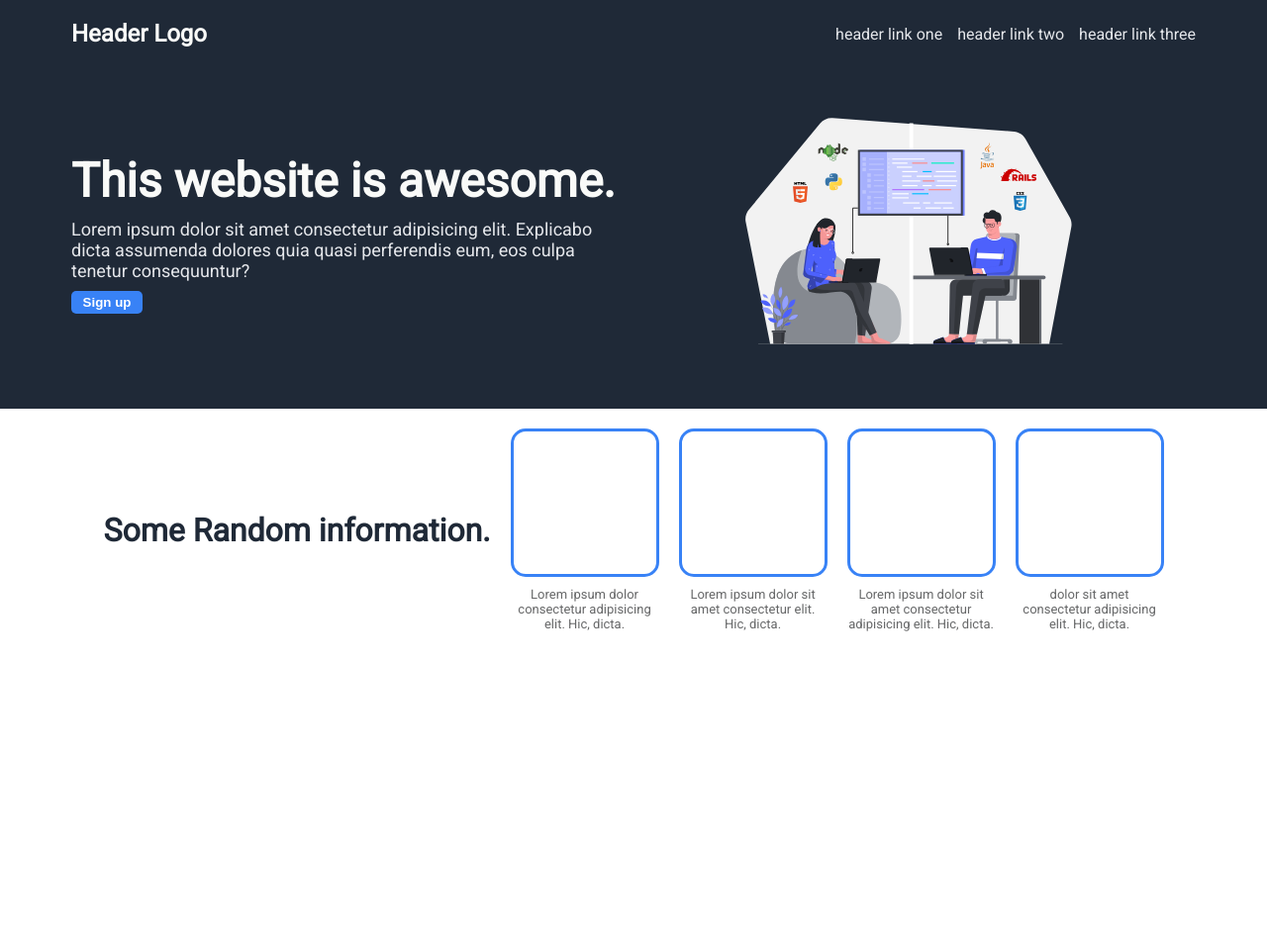
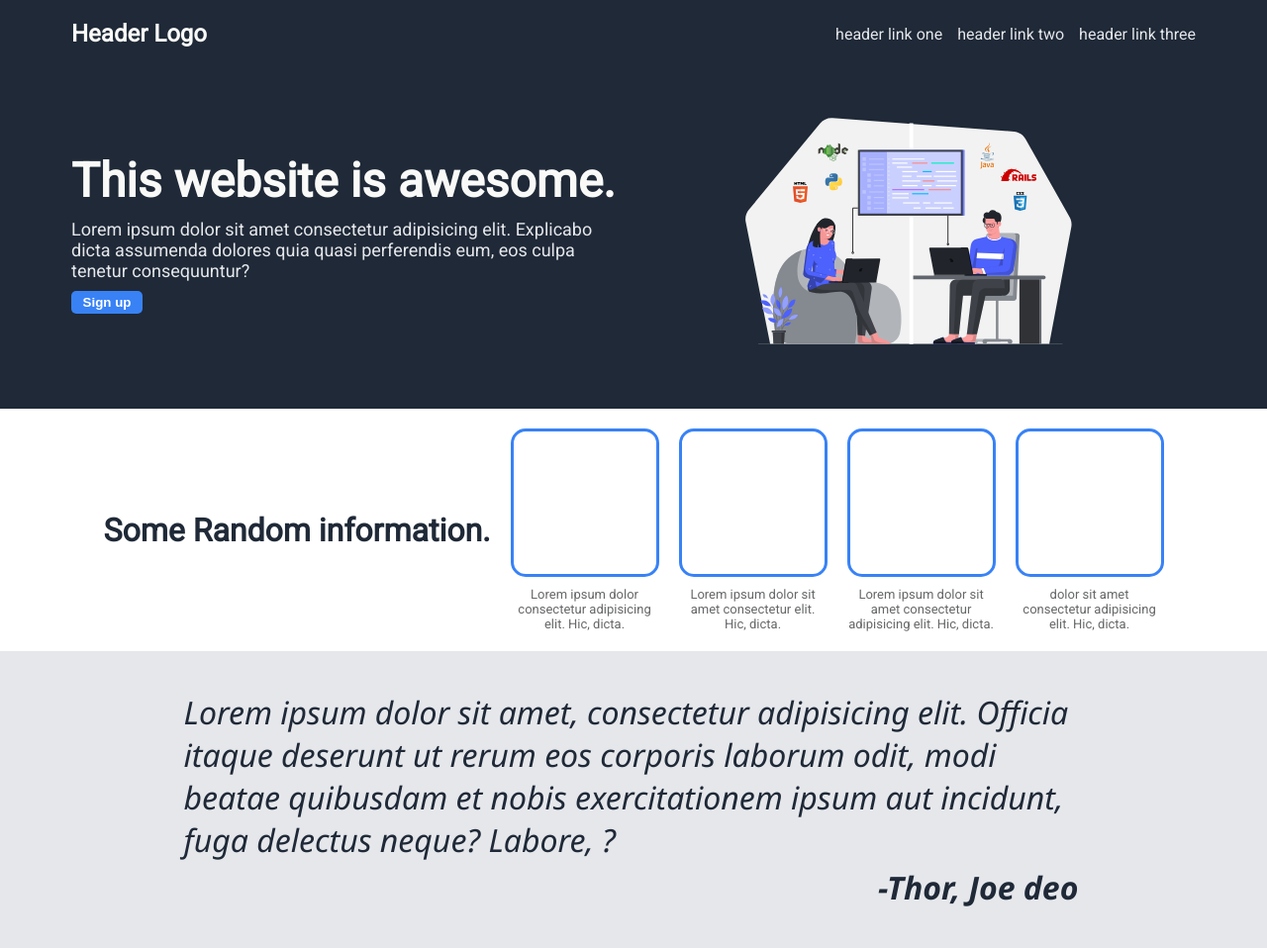
Before and after one commit to mfeti/landing-page, a plain HTML site: page index.html in a window 1280 px wide. Shown: the whole page at 99% size. Before the commit the page ends 800 px from the top, so only its background shows below. Drawn offline with Linux system fonts and the light colour scheme.

Commit message:
Add quote section in index.html and style it

```diff
--- a/index.html
+++ b/index.html
@@ -64,5 +64,14 @@
         </div>
       </div>
     </div>
+    <!-- Quote section -->
+    <div class="quote-section">
+      <p class="quote-content">
+        Lorem ipsum dolor sit amet, consectetur adipisicing elit. Officia itaque
+        deserunt ut rerum eos corporis laborum odit, modi beatae quibusdam et
+        nobis exercitationem ipsum aut incidunt, fuga delectus neque? Labore, ?
+        <span class="quote-author">-Thor, Joe deo</span>
+      </p>
+    </div>
   </body>
 </html>
--- a/style.css
+++ b/style.css
@@ -130,3 +130,27 @@ ul {
   color: #676869;
   font-size: small;
 }
+
+.quote-section {
+  background-color: #e5e7eb;
+  padding: 40px 72px;
+}
+
+.quote-content {
+  font-family: "Segoe UI", Tahoma, Geneva, Verdana, sans-serif;
+  width: 80%;
+  min-width: 420px;
+  font-style: italic;
+  font-size: 32px;
+  font-weight: lighter;
+  color: #1f2937;
+  margin: 0 auto;
+}
+
+.quote-author {
+  display: block;
+  text-align: end;
+  margin-right: 5px;
+  margin-top: 5px;
+  font-weight: 800;
+}
```
